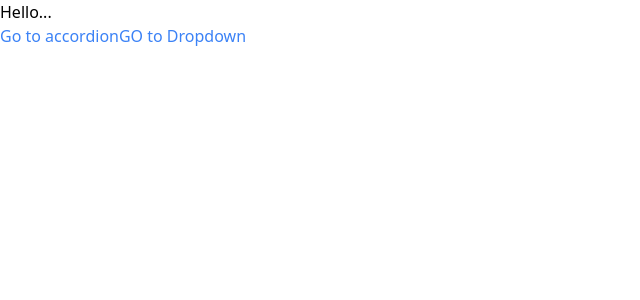
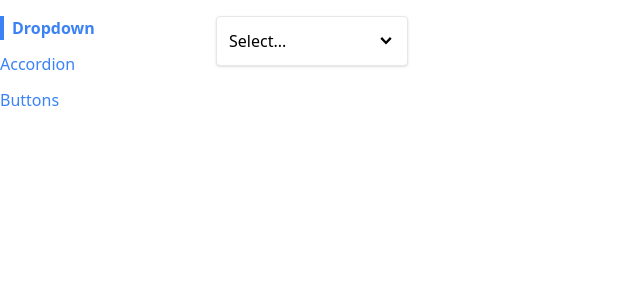
Before and after one commit to heisenberg2202/comps, a React (Create React App) app: page / in a window 1280 px wide. Shown: the top 300 px of the page, without its empty margins (0-640 px from the left). Built offline with nearby package versions, Linux system fonts and the light colour scheme.

Commit message:
Sidebar Complete

```diff
--- a/src/App.js
+++ b/src/App.js
@@ -1,23 +1,27 @@
-import Link from "./components/Link";
 import Route from "./components/Route";
-
+import Sidebar from "./components/Sidebar";
 import AccordionPage from "./pages/AccordionPage";
 import DropdownPage from "./pages/DropdownPage";
+import ButtonPage from "./pages/ButtonPage";
 function App() {
   return (
-    <>
-      <div>Hello...</div>
-      <Link to="/accordion">Go to accordion</Link>
-      <Link to="/dropdown">GO to Dropdown</Link>
-      <div>
+    <div className="container mx-auto grid grid-cols-6 gap-4 mt-4">
+      <Sidebar />
+      <div className="col-span-5">
         <Route path="/accordion">
           <AccordionPage />
         </Route>
         <Route path="/dropdown">
           <DropdownPage />
         </Route>
+        <Route path="/">
+          <DropdownPage />
+        </Route>
+        <Route path="/buttons">
+          <ButtonPage />
+        </Route>
       </div>
-    </>
+    </div>
   );
 }
 
--- a/src/components/Link.js
+++ b/src/components/Link.js
@@ -2,9 +2,13 @@
 import classNames from "classnames";
 import useNavigation from "../hooks/use-navigation";
 
-export default function Link({ to, children }) {
-  const { navigate } = useNavigation();
-  const classes = classNames("text-blue-500");
+export default function Link({ to, children, className, activeClassName }) {
+  const { navigate, currentPath } = useNavigation();
+  const classes = classNames(
+    "text-blue-500",
+    className,
+    currentPath === to && activeClassName
+  );
 
   const handleClick = (event) => {
     if (event.metaKey || event.ctrlKey) {
--- /dev/null
+++ b/src/components/Sidebar.js
@@ -0,0 +1,30 @@
+import Link from "./Link";
+
+import React from "react";
+import { renderIntoDocument } from "react-dom/test-utils";
+
+export default function Sidebar() {
+  const links = [
+    { label: "Dropdown", path: "/" },
+    { label: "Accordion", path: "/accordion" },
+    { label: "Buttons", path: "/buttons" },
+  ];
+
+  const renderedLinks = links.map((link) => {
+    return (
+      <Link
+        key={link.label}
+        to={link.path}
+        className="mb-3"
+        activeClassName="font-bold border-l-4 border-blue-500  pl-2"
+      >
+        {link.label}
+      </Link>
+    );
+  });
+  return (
+    <div className="sticky top-0 overflow-y-scroll flex flex-col items-start">
+      {renderedLinks}
+    </div>
+  );
+}
```
